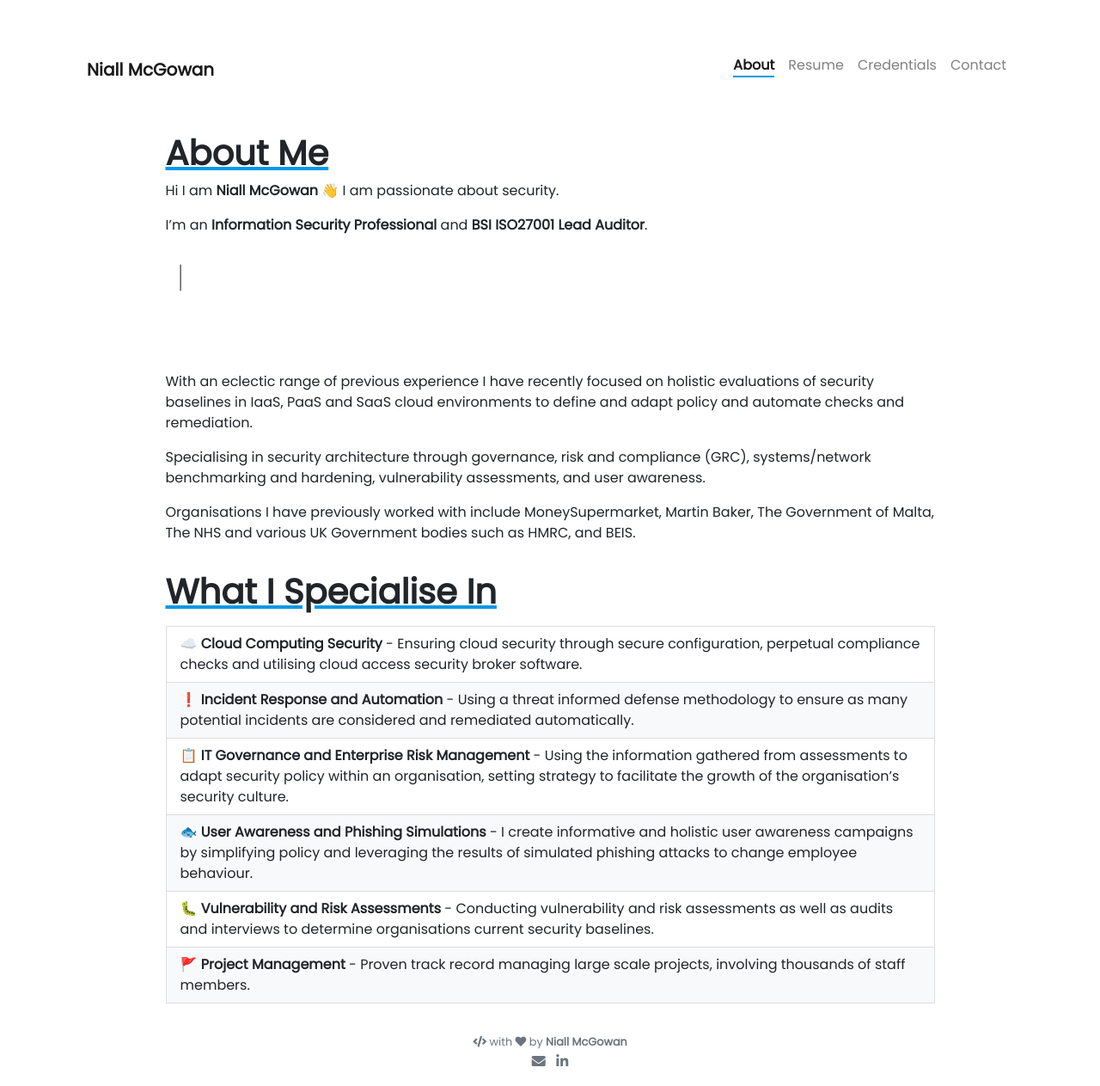
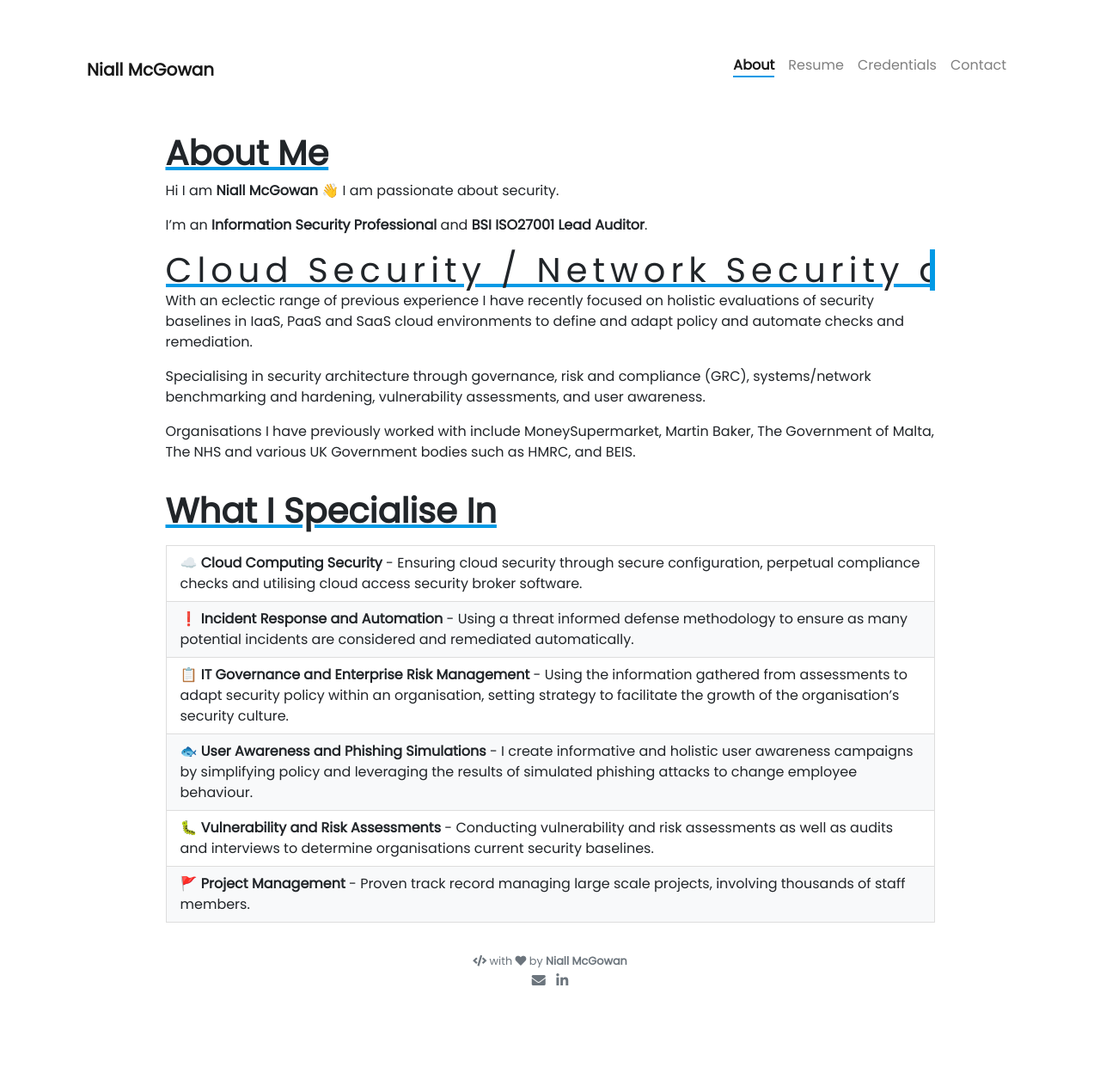
Before and after one commit to niall-mcgowan/niall-mcgowan.github.io, a Jekyll site: the page built from pages/about.md, in a window 1280 px wide. Shown: the whole page at 86% size. Built offline with Jekyll 4.4.1, drawn with Linux system fonts in a browser that asks for light colours; nearby versions of some CDN libraries; emoji names are drawn with the system emoji font; after the commit the page ends 1169 px from its top, so only the background shows below that.

Commit message:
poodytang

```diff
--- a/assets/css/style.scss
+++ b/assets/css/style.scss
@@ -22,3 +22,26 @@
     border-radius: .25rem;
     transition: border-color .15s ease-in-out,box-shadow .15s ease-in-out;
   }
+
+  .typewriter h1 {
+    overflow: hidden; /* Ensures the content is not revealed until the animation */
+    border-right: .15em solid orange; /* The typwriter cursor */
+    white-space: nowrap; /* Keeps the content on a single line */
+    margin: 0 auto; /* Gives that scrolling effect as the typing happens */
+    letter-spacing: .15em; /* Adjust as needed */
+    animation:
+      typing 3.5s steps(40, end),
+      blink-caret .75s step-end infinite;
+  }
+
+  /* The typing effect */
+  @keyframes typing {
+    from { width: 0 }
+    to { width: 100% }
+  }
+
+  /* The typewriter cursor effect */
+  @keyframes blink-caret {
+    from, to { border-color: transparent }
+    50% { border-color: #0099E5; }
+  }
--- a/pages/about.md
+++ b/pages/about.md
@@ -11,7 +11,9 @@ Hi I am **{{ site.author.name }}** :wave:  I am passionate about security.
 
 I'm an **Information Security Professional** and **BSI ISO27001 Lead Auditor**.
 
-![Showing skills](/website/assets/skills.gif "Experience")
+<div class="typewriter">
+  <h1>Cloud Security / Network Security and Management / Business Continuity and Disaster Recovery Planning / Physical Security / Data Protection and GDPR / Access Control Systems / More Below!</h1>
+</div>
 
 With an eclectic range of previous experience I have recently focused on holistic evaluations of security baselines in IaaS, PaaS and SaaS cloud environments to define and adapt policy and automate checks and remediation.
 
```
